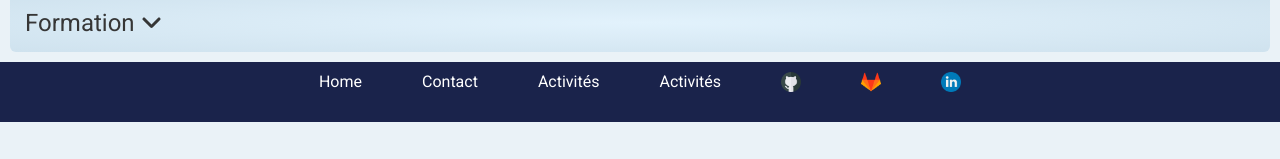
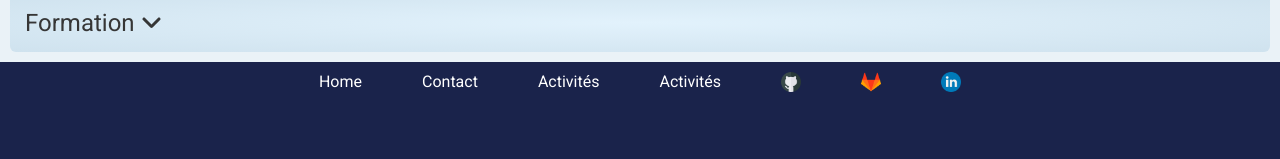
Before and after one commit to vio9/cv, a React (Create React App) app: page / in a window 1280 px wide. Shown: the part 789-948 px from the top of the page. Before the commit the page ends 911 px from the top, so only its background shows below. Built offline with nearby package versions, Linux system fonts and the light colour scheme; no server answers.

Commit message:
fix sccss

```diff
--- a/src/style/components/_footer.scss
+++ b/src/style/components/_footer.scss
@@ -4,6 +4,7 @@
 	width: 100%;
 	background-color: #1a234b;
 	flex-wrap: wrap;
+	min-height: 100px;
 
 	.footer-link {
 		padding: 10px;
```
